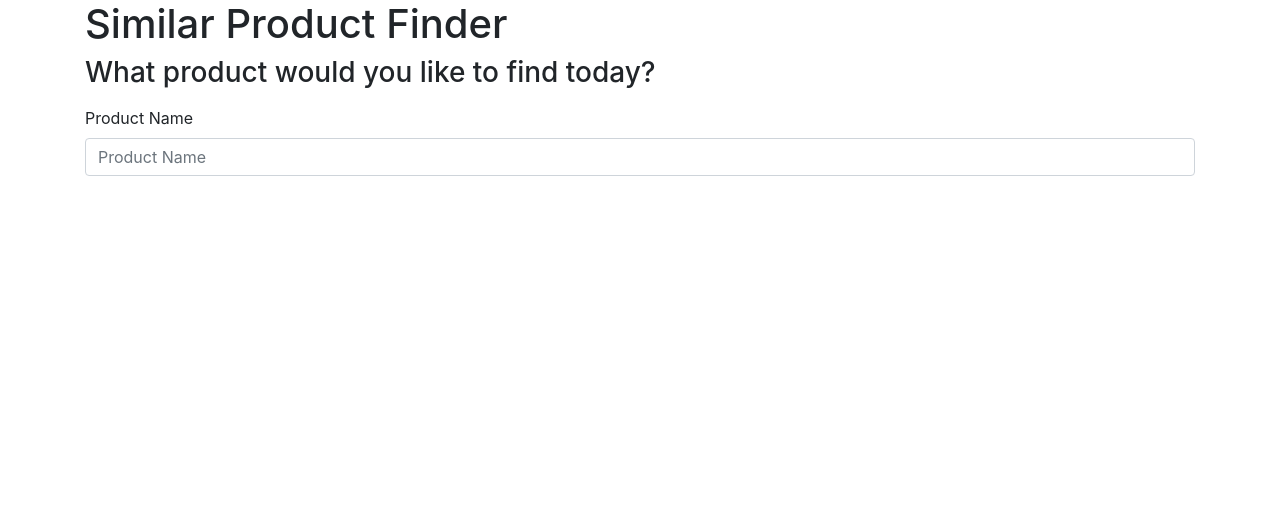
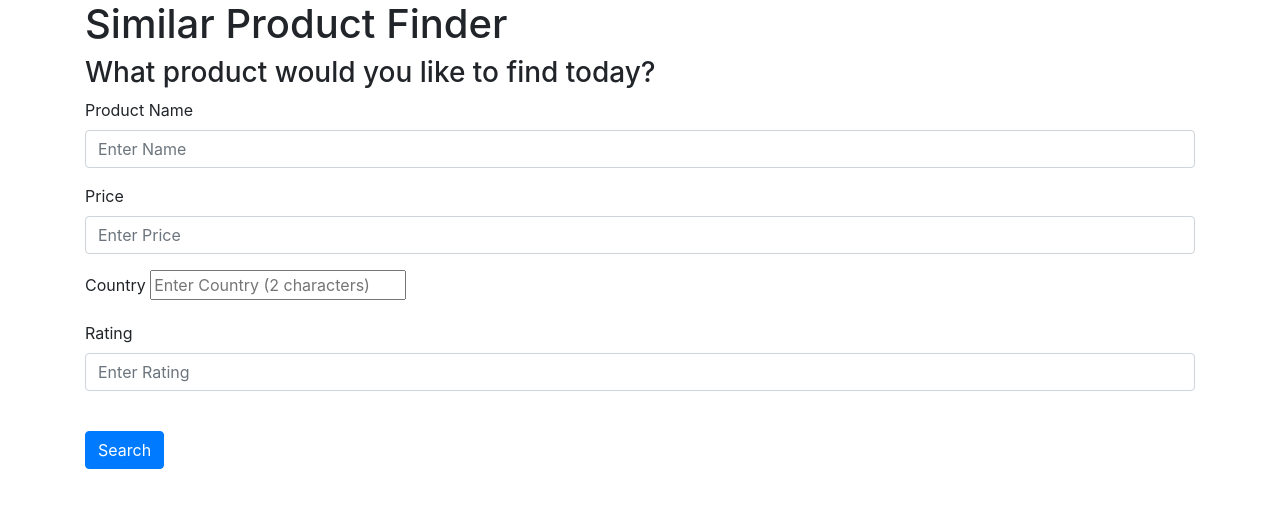
Before and after one commit to dregiske/product_recommendation_model, a Flask app: template website/templates/home.html in a window 1280 px wide. Shown: the part 56-564 px from the top of the page. Run offline with Flask 3, Linux system fonts and the light colour scheme; the template is opened without the code that fills it, so the values that code supplies are empty; parts of the project's set-up code (start-up, migrations or seed data) failed here and were passed over; some libraries are stand-ins or nearby versions.

Commit message:
linking the recommendation model to flask app

```diff
--- a/website/models.py
+++ b/website/models.py
@@ -17,15 +17,15 @@ class User(db.model, UserMixin):
 
 class Product(db.model):
 	id				= db.Column(db.Integer, primary_key=True)
-	name			= db.Column(db.String(100))
+	product_name	= db.Column(db.String(100))
+	price			= db.Column(db.Integer)
 	country			= db.Column(db.String(2))
-	price			= db.Column(db.Integer)
 	rating			= db.Column(db.Integer)
 	num_rating		= db.Column(db.Integer)
 	search_history	= db.relationship(
 		'SearchHistory',
 		backref='product',
-		lazy=True
+		lazy=True,
 	)
 
 class SearchHistory(db.model):
--- a/website/templates/base.html
+++ b/website/templates/base.html
@@ -2,7 +2,7 @@
 <html>
 	<head>
 		<meta charset="utf-8"/>
-		<meta name="viewport" content="width=device-widt, initial-scale=1" />
+		<meta name="viewport" content="width=device-width, initial-scale=1" />
 		<link
 			rel="stylesheet"
 			href="https://stackpath.bootstrapcdn.com/bootstrap/4.4.1/css/bootstrap.min.css"
@@ -81,6 +81,5 @@
 			integrity="sha384-JZR6Spejh4U02d8jOt6vLEHfe/JQGiRRSQQxSfFWpi1MquVdAyjUar5+76PVCmYl"
 			crossorigin="anonymous"
 		></script>
-		<script src="{{ url_for('static', filename='index.js') }}"></script>
 	</body>
 </html>
--- a/website/templates/home.html
+++ b/website/templates/home.html
@@ -5,18 +5,74 @@
 	<h1 class="title">Similar Product Finder</h1>
 
 	<form method="POST">
-		<h3 class="form-group">
+		<h3 class="prompt">
 			What product would you like to find today?
 		</h3>
-		<label for="product-name">Product Name</label>
-		<input
-			type="product-name"
-			class="form-control"
-			id="product-name"
-			name="product-name"
-			placeholder="Product Name"
-		>
-		<label for="product-price"
+		<div class="form-group">
+			<label for="product_name">Product Name</label>
+			<input
+				type="text"
+				class="form-control"
+				id="product-name"
+				name="product-name"
+				placeholder="Enter Name"
+			/>
+		</div>
+		<div class="form-group">
+			<label for="price">Price</label>
+			<input
+				type="number"
+				class="form-control"
+				id="product-price"
+				name="product-price"
+				placeholder="Enter Price"
+				min="0"
+			/>
+		</div>
+		<div class="form-group">
+			<label for="country">Country</label>
+			<input
+				type="country"
+				class="text"
+				id="country"
+				name="country"
+				placeholder="Enter Country (2 characters)"
+				maxlength="2"
+			/>
+		</div>
+		<div class="form-group">
+			<label for="rating">Rating</label>
+			<input
+				type="rating"
+				class="form-control"
+				id="rating"
+				name="rating"
+				placeholder="Enter Rating"
+				min="0"
+				max="5"
+				step="0.1"
+			/>
+		</div>
+		<br>
+		<button type="submit" class="btn btn-primary">Search</button>
 	</form>
+
+	{% if results %}
+	<hr />
+	<h3 class="results">Similar Products</h3>
+	<div class="list-group">
+		{% for product in results %}
+			<a href="{{ product.product_url }}" class="list-group-item list-group-item-action" target="_blank">
+				<div class="d-flex w-100 justify-content-between">
+					<h5 class="mb-1">{{ product.product_title }}</h5>
+					<small>Similarity: {{ "%.3f"|format(product.similarity) }}</small>
+				</div>
+				<p class="mb-1">
+					${{ product.price }} | Rating: {{ product.rating }} | Total Ratings: {{ product.num_rating }} | Country: {{ product.country }}
+				</p>
+			</a>
+		{% endfor %}
+	</div>
+	{% endif %}
 </div>
 {% endblock %}
```
Also changed, not shown: website/views.py (+12 -0 lines).
